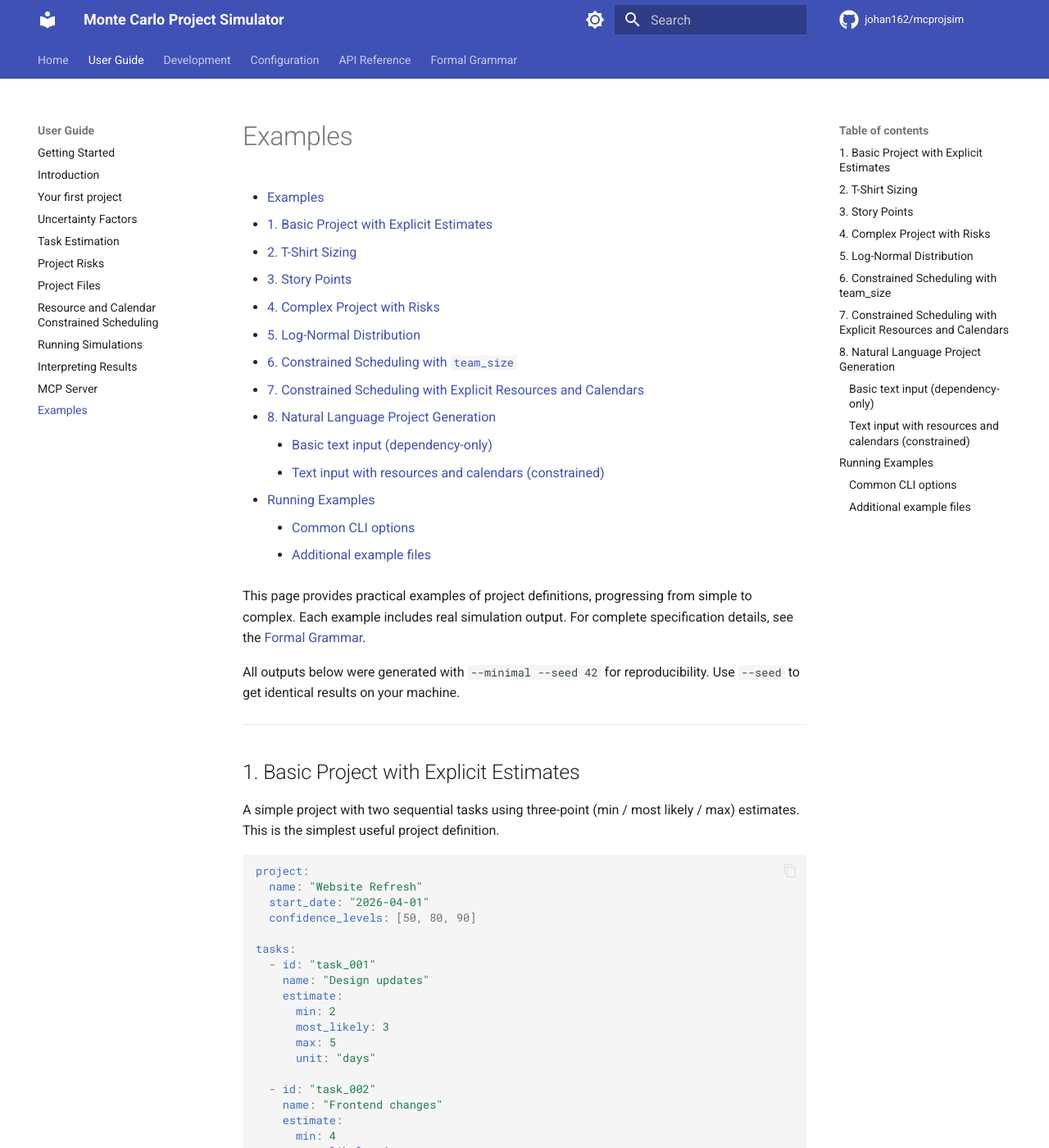
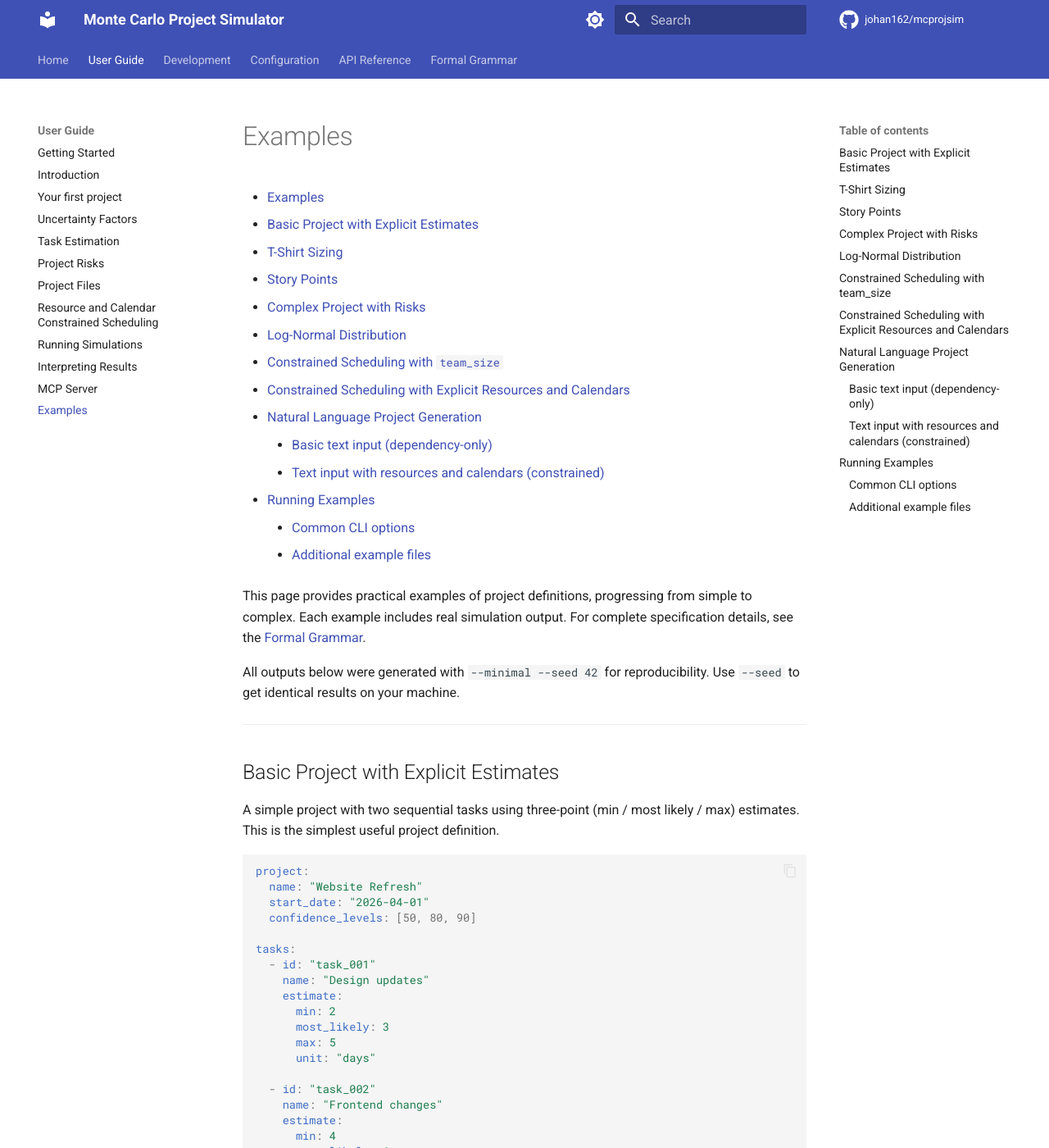
Before and after one commit to johan162/mcprojsim, an MkDocs documentation site: the page built from docs/examples.md, in a window 1280 px wide and 1400 px high. Shown: the whole window at 82% size. Built offline with MkDocs 1.6.1 and Material for MkDocs 9.7.7, drawn with Linux system fonts in a browser that asks for light colours; comment, search, counter and statistics services are not loaded; some of the changed text lies outside the part shown.

Commit message:
Remove manual section numbering

```diff
--- a/docs/examples.md
+++ b/docs/examples.md
@@ -1,14 +1,14 @@
 # Examples
 
 - [Examples](#examples)
-  - [1. Basic Project with Explicit Estimates](#1-basic-project-with-explicit-estimates)
-  - [2. T-Shirt Sizing](#2-t-shirt-sizing)
-  - [3. Story Points](#3-story-points)
-  - [4. Complex Project with Risks](#4-complex-project-with-risks)
-  - [5. Log-Normal Distribution](#5-log-normal-distribution)
-  - [6. Constrained Scheduling with `team_size`](#6-constrained-scheduling-with-team_size)
-  - [7. Constrained Scheduling with Explicit Resources and Calendars](#7-constrained-scheduling-with-explicit-resources-and-calendars)
-  - [8. Natural Language Project Generation](#8-natural-language-project-generation)
+  - [Basic Project with Explicit Estimates](#basic-project-with-explicit-estimates)
+  - [T-Shirt Sizing](#t-shirt-sizing)
+  - [Story Points](#story-points)
+  - [Complex Project with Risks](#complex-project-with-risks)
+  - [Log-Normal Distribution](#log-normal-distribution)
+  - [Constrained Scheduling with `team_size`](#constrained-scheduling-with-team_size)
+  - [Constrained Scheduling with Explicit Resources and Calendars](#constrained-scheduling-with-explicit-resources-and-calendars)
+  - [Natural Language Project Generation](#natural-language-project-generation)
     - [Basic text input (dependency-only)](#basic-text-input-dependency-only)
     - [Text input with resources and calendars (constrained)](#text-input-with-resources-and-calendars-constrained)
   - [Running Examples](#running-examples)
@@ -22,7 +22,7 @@ All outputs below were generated with `--minimal --seed 42` for reproducibility.
 
 ---
 
-## 1. Basic Project with Explicit Estimates
+## Basic Project with Explicit Estimates
 
 A simple project with two sequential tasks using three-point (min / most likely / max) estimates. This is the simplest useful project definition.
 
@@ -83,7 +83,7 @@ See `examples/quickstart_example.yaml` in the repository.
 
 ---
 
-## 2. T-Shirt Sizing
+## T-Shirt Sizing
 
 For quick estimation using relative sizes (`XS`, `S`, `M`, `L`, `XL`, `XXL`). T-shirt sizes map to default effort ranges that are configurable via the [configuration file](user_guide/task_estimation.md#t-shirt-size-estimates).
 
@@ -168,7 +168,7 @@ See `examples/tshirt_sizing_project.yaml` in the repository.
 
 ---
 
-## 3. Story Points
+## Story Points
 
 For agile-style relative estimation using calibrated story point mappings. Default mappings are configurable via the [configuration file](user_guide/task_estimation.md#story-point-estimates).
 
@@ -233,7 +233,7 @@ See `examples/story_points_walkthrough_project.yaml` in the repository.
 
 ---
 
-## 4. Complex Project with Risks
+## Complex Project with Risks
 
 A realistic project with 8 tasks, complex dependencies, uncertainty factors, and both task-level and project-level risks.
 
@@ -359,7 +359,7 @@ See `examples/sample_project.yaml` in the repository.
 
 ---
 
-## 5. Log-Normal Distribution
+## Log-Normal Distribution
 
 For tasks where extreme overruns are more probable than a triangular distribution predicts:
 
@@ -379,7 +379,7 @@ The log-normal distribution produces a heavier right tail, making it suitable fo
 
 ---
 
-## 6. Constrained Scheduling with `team_size`
+## Constrained Scheduling with `team_size`
 
 The simplest way to activate resource-constrained scheduling: add `team_size` to the project metadata. This auto-generates default resources.
 
@@ -450,7 +450,7 @@ See `examples/team_size_demo_base.yaml` and `examples/team_size_demo_with_team_s
 
 ---
 
-## 7. Constrained Scheduling with Explicit Resources and Calendars
+## Constrained Scheduling with Explicit Resources and Calendars
 
 For full control, define resources with individual skill levels, productivity, sickness probability, and planned absences. Attach resources to named calendars with custom work patterns.
 
@@ -545,7 +545,7 @@ For a full constrained walkthrough with incremental complexity, see the [Constra
 
 ---
 
-## 8. Natural Language Project Generation
+## Natural Language Project Generation
 
 The `generate` command converts plain-text project descriptions into valid YAML project files. This lets you sketch a project quickly and iterate.
 
```
Also changed, not shown: docs/user_guide/getting_started.md (+6 -6 lines).
